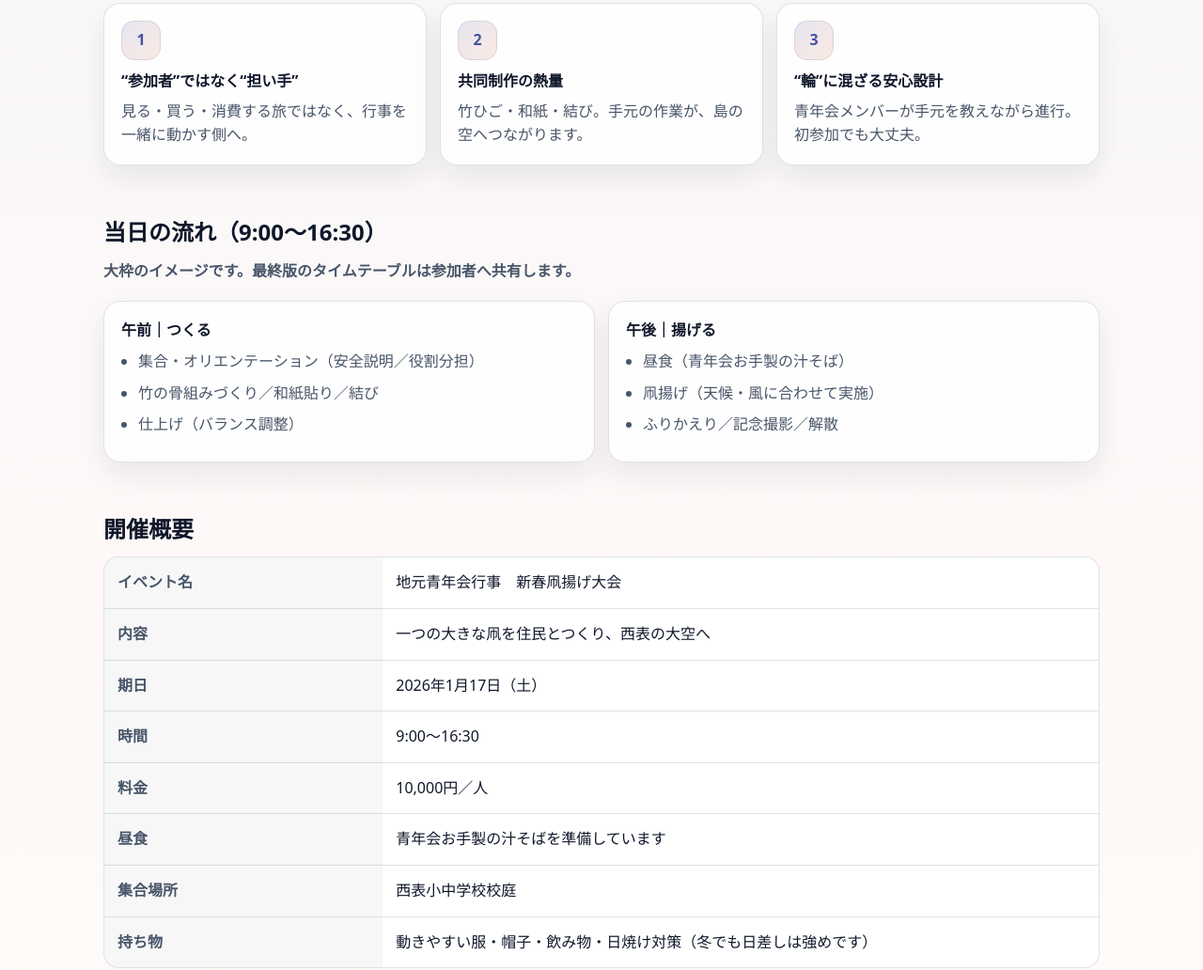
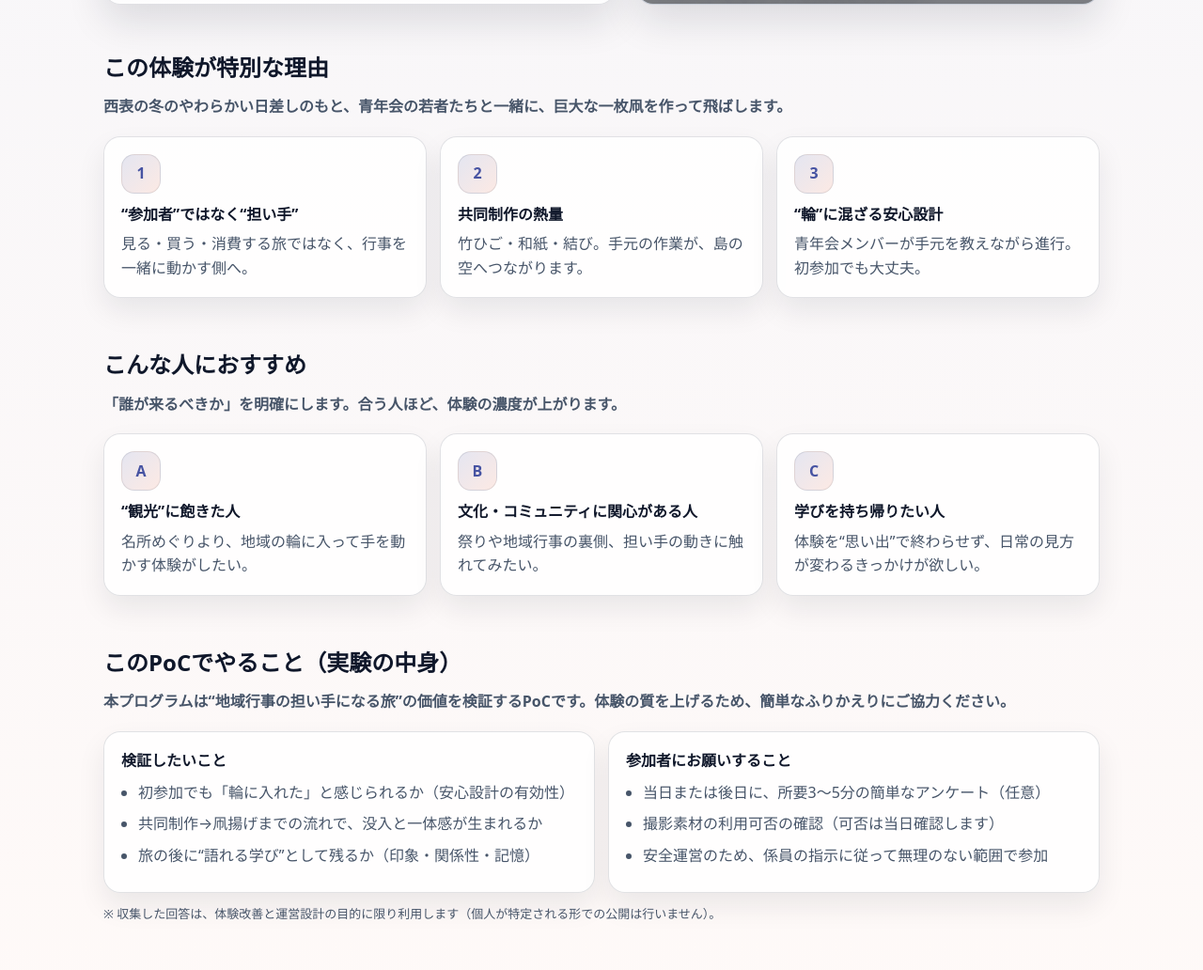
Before and after one commit to alibacchus/iriomote-kite-lp, a plain HTML site: page index.html in a window 1280 px wide. Shown: the part 765-1797 px from the top of the page at 94% size. Drawn offline with Linux system fonts and the light colour scheme; grey boxes are pictures that could not be loaded.

Commit message:
Add files via upload

```diff
--- a/index.html
+++ b/index.html
@@ -3,8 +3,8 @@
 <head>
   <meta charset="utf-8" />
   <meta name="viewport" content="width=device-width,initial-scale=1" />
-  <title>地元青年会行事｜新春凧揚げ大会｜西表島で“地域行事の担い手になる旅”</title>
-  <meta name="description" content="西表島の新春行事。住民と一緒に巨大な一枚凧をつくり、西表の大空へ。2026年1月17日（土）9:00～16:30／参加費10,000円（昼食：青年会お手製の汁そば付き）" />
+  <title>西表青年会行事｜新春凧揚げ大会｜西表島で“地域行事の担い手になる旅”</title>
+  <meta name="description" content="西表島の新春行事。住民と一緒に巨大な一枚凧をつくり、西表の大空へ。2026年1月17日（土）9:00～16:30／参加費10,000円（昼食：青年会お手製の汁そば付き）／残り5枠" />
   <style>
     :root{
       --brand-indigo:#4653A2;
@@ -184,9 +184,19 @@
     <section class="hero">
       <div class="hero-grid">
         <div class="hero-copy">
-          <div class="kicker">地元青年会行事｜新春凧揚げ大会</div>
+          <div class="kicker" style="background:transparent; border:none; padding:0; border-radius:0; color:var(--brand-indigo); font-size:22px; font-weight:900; letter-spacing:.02em;">西表青年会行事｜新春凧揚げ大会</div>
           <h1>観光客じゃなくて、<br>青年会の一員になる旅。</h1>
-          <p class="sub">住民と一緒に“一つの大きな凧”をつくり、西表の大空へ。<br>ここだけでしか味わえない、地域行事の担い手体験。</p>
+
+
+          <div style="margin:12px 0 10px; display:flex; align-items:center; gap:14px; flex-wrap:wrap">
+            <div style="display:inline-flex; align-items:center; padding:14px 20px; border-radius:999px; font-weight:900; font-size:24px; line-height:1; color:#fff; background:linear-gradient(135deg, #22c55e, #06b6d4); box-shadow: 0 18px 34px rgba(15,23,42,.14); border:1px solid rgba(15,23,42,.08);">
+              残り5枠
+            </div>
+            <span style="font-weight:800; font-size:16px; color:var(--text);">※満枠になり次第締切ります。</span>
+          </div>
+
+          <div id="remaining-spacer" style="height:28px"></div>
+          <p class="sub" style="margin-top:56px">住民と一緒に“一つの大きな凧”をつくり、西表の大空へ。<br>ここだけでしか味わえない、地域行事の担い手体験。</p>
 
           <div class="hero-badges">
             <div class="badge"><strong>期日</strong>：2026年1月17日（土）</div>
@@ -233,6 +243,52 @@
         </div>
       </div>
     </section>
+    <section id="who">
+      <h2 class="section-title">こんな人におすすめ</h2>
+      <p class="section-lead">「誰が来るべきか」を明確にします。合う人ほど、体験の濃度が上がります。</p>
+      <div class="grid-3">
+        <div class="card">
+          <div class="icon">A</div>
+          <h3>“観光”に飽きた人</h3>
+          <p>名所めぐりより、地域の輪に入って手を動かす体験がしたい。</p>
+        </div>
+        <div class="card">
+          <div class="icon">B</div>
+          <h3>文化・コミュニティに関心がある人</h3>
+          <p>祭りや地域行事の裏側、担い手の動きに触れてみたい。</p>
+        </div>
+        <div class="card">
+          <div class="icon">C</div>
+          <h3>学びを持ち帰りたい人</h3>
+          <p>体験を“思い出”で終わらせず、日常の見方が変わるきっかけが欲しい。</p>
+        </div>
+      </div>
+    </section>
+
+    <section id="poc">
+      <h2 class="section-title">このPoCでやること（実験の中身）</h2>
+      <p class="section-lead">本プログラムは“地域行事の担い手になる旅”の価値を検証するPoCです。体験の質を上げるため、簡単なふりかえりにご協力ください。</p>
+      <div class="two-col">
+        <div class="card">
+          <h3>検証したいこと</h3>
+          <ul class="list">
+            <li>初参加でも「輪に入れた」と感じられるか（安心設計の有効性）</li>
+            <li>共同制作→凧揚げまでの流れで、没入と一体感が生まれるか</li>
+            <li>旅の後に“語れる学び”として残るか（印象・関係性・記憶）</li>
+          </ul>
+        </div>
+        <div class="card">
+          <h3>参加者にお願いすること</h3>
+          <ul class="list">
+            <li>当日または後日に、所要3〜5分の簡単なアンケート（任意）</li>
+            <li>撮影素材の利用可否の確認（可否は当日確認します）</li>
+            <li>安全運営のため、係員の指示に従って無理のない範囲で参加</li>
+          </ul>
+        </div>
+      </div>
+      <p class="note">※ 収集した回答は、体験改善と運営設計の目的に限り利用します（個人が特定される形での公開は行いません）。</p>
+    </section>
+
 
     <section id="flow">
       <h2 class="section-title">当日の流れ（9:00～16:30）</h2>
@@ -280,7 +336,7 @@
           <th>料金</th>
           <td>10,000円／人</td>
         </tr>
-        <tr>
+<tr>
           <th>昼食</th>
           <td>青年会お手製の汁そばを準備しています</td>
         </tr>
@@ -328,6 +384,15 @@
         </ul>
       </div>
 
+
+      <div class="card" style="margin-bottom:14px">
+        <h3>定員・当日連絡・キャンセルについて（重要）</h3>
+        <ul class="list">
+          <li><strong>定員</strong>：残り5枠（満枠になり次第締切）</li>
+          <li><strong>当日連絡</strong>：参加当日の詳細（集合場所の地図、最終版タイムテーブル、当日の連絡先等）を、申込後にご案内します。</li>
+          <li><strong>キャンセルポリシー／決済方法</strong>：運用確定後に本ページへ追記します（参加前に必ずご確認ください）。</li>
+        </ul>
+      </div>
       <div class="card">
         <h3>交通・宿泊／安全／各種ポリシー</h3>
         <ul class="list">
@@ -345,7 +410,7 @@
       <div class="cta">
         <div>
           <strong>ここだけでしか味わえない、“地域行事の担い手になる旅”を。</strong><br>
-          <span style="color:var(--muted); font-weight:600">参加枠・案内はフォームで受け付けます。</span>
+          <span style="color:var(--muted); font-weight:600">参加枠・案内はフォームで受け付けます（残り5枠）。</span>
         </div>
         <div style="display:flex; gap:10px; flex-wrap:wrap">
           <a target="_blank" rel="noopener" class="btn primary" href="https://forms.gle/eYyAzrbWnN4EPLqj8">参加申し込み</a>
```
